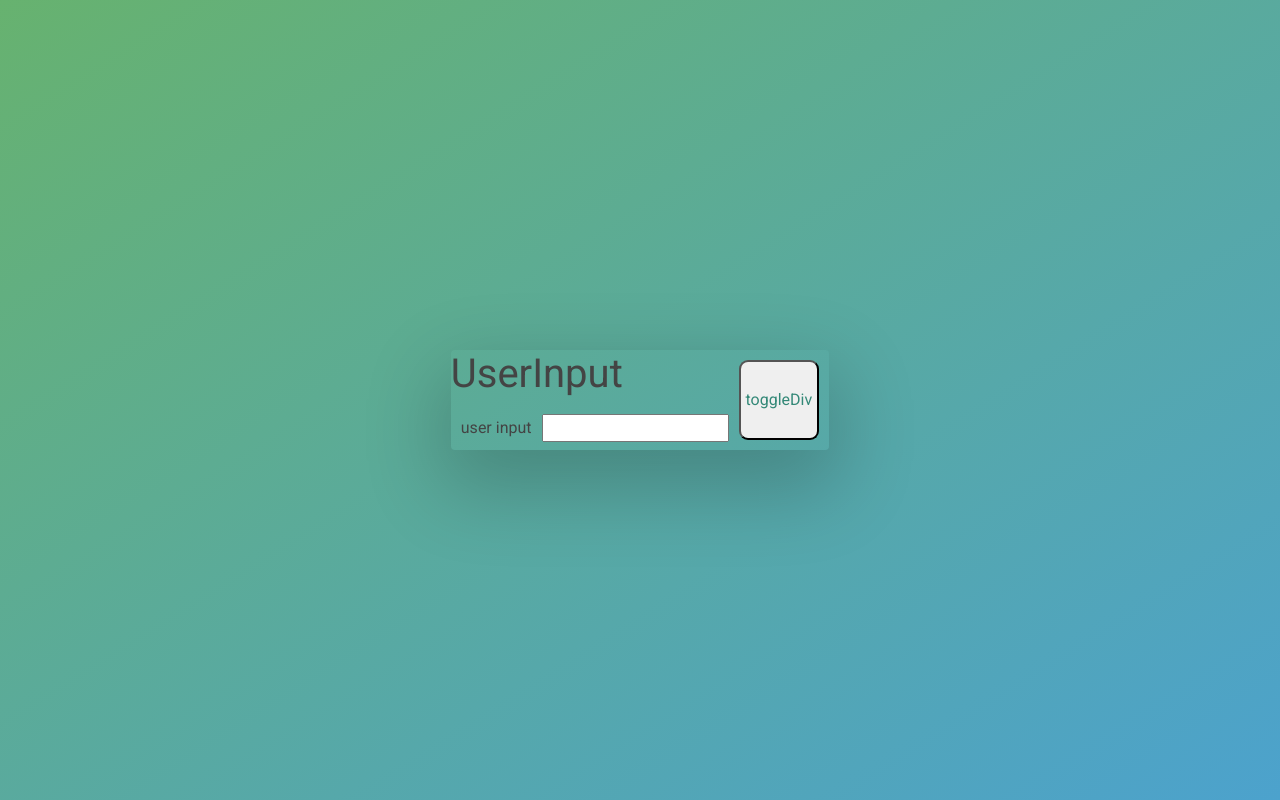
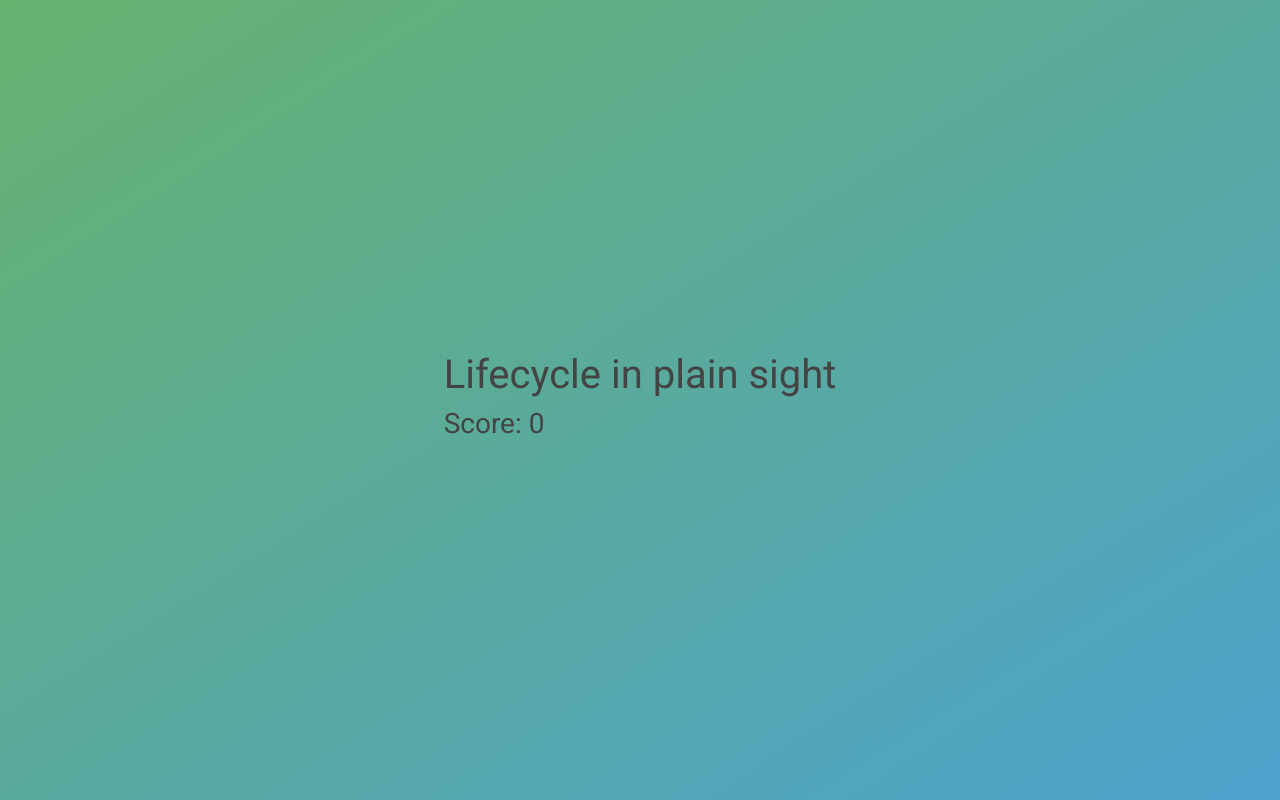
Before and after one commit to sdbeng/controlled-components-demo, a React (Create React App) app: page / in a window 1280 px wide. Built offline with nearby package versions, Linux system fonts and the light colour scheme.

Commit message:
Lifecycle in plain sight

```diff
--- a/src/App.js
+++ b/src/App.js
@@ -8,55 +8,83 @@ import './App.css'
 // import Frameworks from "./components/Frameworks";
 // import FilterUsers from "./components/FilterUsers";
 // import RandomQuote from "./components/RandomQuote";
-import UserInput from "./components/UserInput";
-import UserOutput from "./components/UserOutput";
+// import UserInput from "./components/UserInput";
+// import UserOutput from "./components/UserOutput";
 
-class App extends Component {
-  state = {
-    username: 'Francis',
-    showDiv:false
+// class App extends Component {
+//   state = {
+//     username: 'Francis',
+//     showDiv:false
+//   }
+//   onChangeHandler = (e) => {
+//     this.setState({
+//       username: e.target.value
+//     })
+//   }
+//   onToggle = () => {
+//     this.setState({
+//       showDiv:!this.state.showDiv
+//     })
+//   }
+//   deletePersonHandler = (personIndex) => {
+//     // const persons = this.state.persons.slice();
+//     const persons = [...this.state.persons];
+//     persons.splice(personIndex, 1);
+//     this.setState({persons: persons});
+//   }
+//   render() {
+//     return (
+//       <div className="msgBox">
+//         <div>
+//           <UserInput
+//           onChange={this.onChangeHandler}
+//            />
+//         </div>
+//         <button
+//         style={{margin:10, padding:5, color:'#387', borderRadius:9}}
+//       onClick={this.onToggle}
+//          >toggleDiv</button>
+//         {this.state.showDiv ?
+//           <div className="msg__content">
+//           <UserOutput
+//           username={this.state.username}
+//            />
+//         </div> : null
+//         }
+
+//       </div>)
+//   }
+// }
+
+// export default App;
+// <div className="msgBox">
+//   <RandomQuote />
+//   </div>)
+
+// Lifecycle in plain sight
+import LifecycleComponent from "./components/LifecycleComponent";
+
+export class App extends Component {
+  state={
+    points:0
   }
-  onChangeHandler = (e) => {
-    this.setState({
-      username: e.target.value
-    })
+  static getDerivedPropsFromState(props, state){
+    return {
+      points:61
+    }
   }
-  onToggle = () => {
-    this.setState({
-      showDiv:!this.state.showDiv
-    })
-  }
-  deletePersonHandler = (personIndex) => {
-    // const persons = this.state.persons.slice();
-    const persons = [...this.state.persons];
-    persons.splice(personIndex, 1);
-    this.setState({persons: persons});
+  componentDidMount(){
+    console.log('calling CDM...')
   }
   render() {
+    console.log('calling render...')
     return (
-      <div className="msgBox">
-        <div>
-          <UserInput
-          onChange={this.onChangeHandler}
-           />
-        </div>
-        <button
-        style={{margin:10, padding:5, color:'#387', borderRadius:9}}
-      onClick={this.onToggle}
-         >toggleDiv</button>
-        {this.state.showDiv ?
-          <div className="msg__content">
-          <UserOutput
-          username={this.state.username}
-           />
-        </div> : null
-        }
-
-      </div>)
+      <div>
+        <LifecycleComponent />
+        <h3>Score: {this.state.points} </h3>
+      </div>
+    )
   }
 }
 
-export default App;
-// <div className="msgBox">
-//   <RandomQuote />
-//   </div>)
+export default App
--- a/src/components/Ex1.js
+++ b/src/components/Ex1.js
@@ -19,9 +19,7 @@ export class Ex1 extends Component {
 export default Ex1
 
 export class Navbar extends Component {
-    constructor(props) {
-        super(props);
-      }
+
       render() {
         return (
         <div>
--- /dev/null
+++ b/src/components/LifecycleComponent.js
@@ -0,0 +1,13 @@
+import React, { Component } from 'react'
+
+export class LifecycleComponent extends Component {
+  render() {
+    return (
+      <div>
+        <h1>Lifecycle in plain sight</h1>
+      </div>
+    )
+  }
+}
+
+export default LifecycleComponent
```
